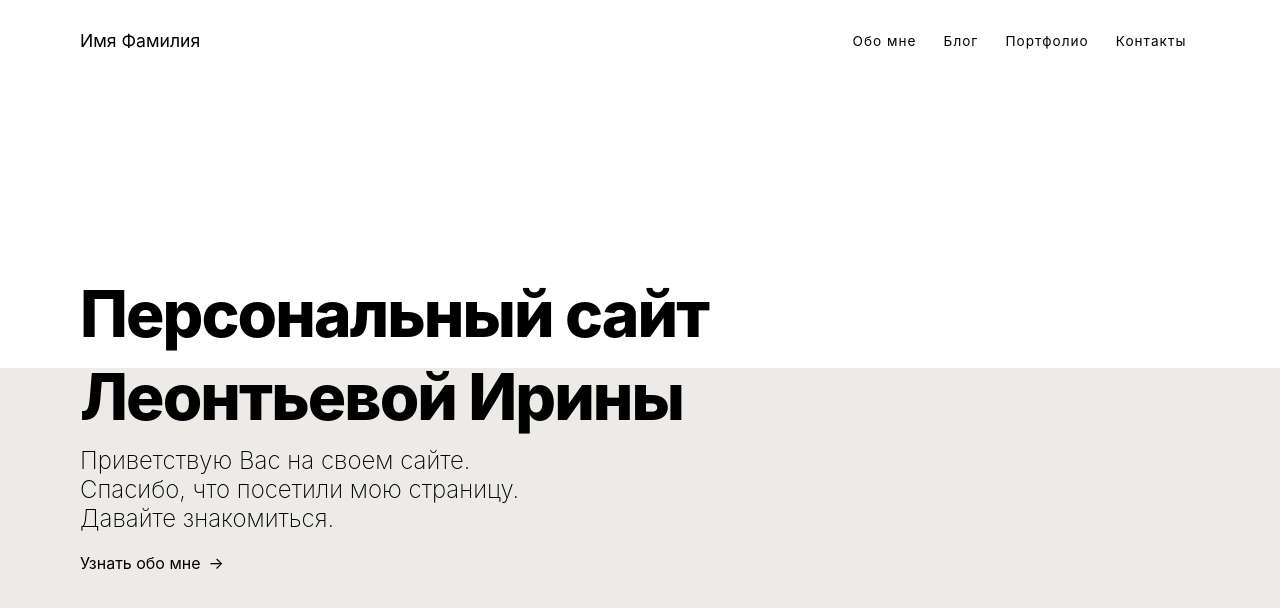
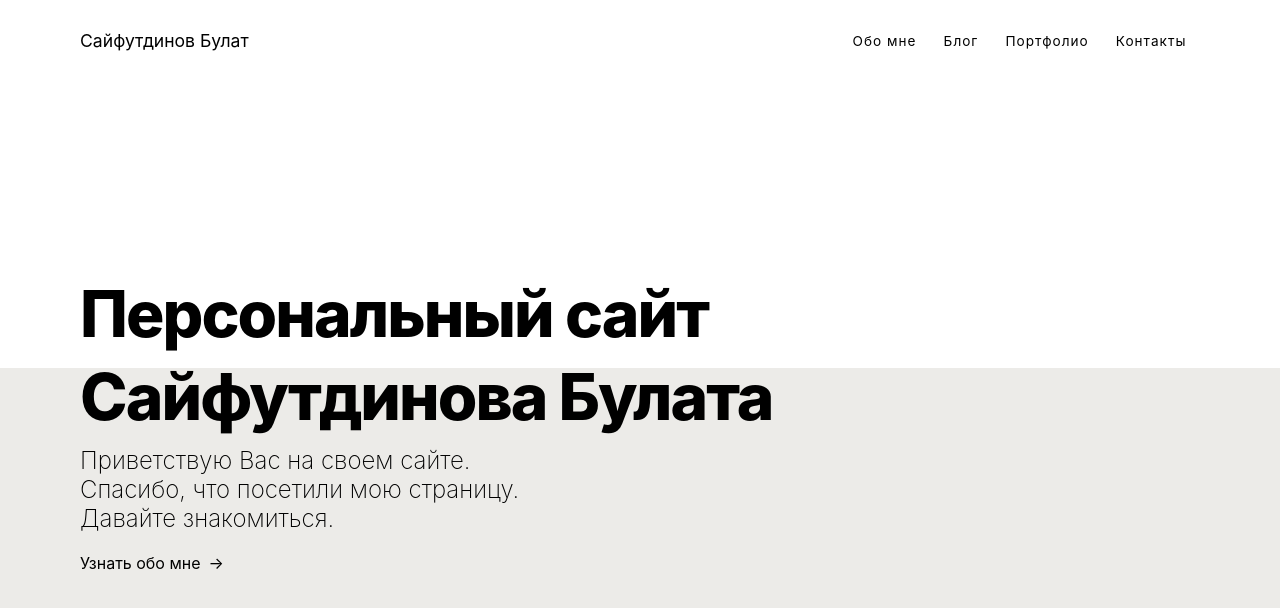
Before and after one commit to irina309/svelte-test, a SvelteKit app: page / in a window 1280 px wide. Shown: the top 608 px of the page. Built offline with nearby package versions, Linux system fonts and the light colour scheme.

Commit message:
change error

```diff
--- a/src/routes/+layout.svelte
+++ b/src/routes/+layout.svelte
@@ -1,10 +1,10 @@
 <nav>
     <div class="nav-container">
-      <a href="/" class="nav-logo" title="Back to Homepage">Имя Фамилия</a>
+      <a href="/" class="nav-logo" title="Back to Homepage">Сайфутдинов Булат</a>
       <div class="nav-links">
         <a href="/about" class="link">Обо мне</a>
         <a href="/blog" class="link">Блог</a>
-        <a href="/projects" class="link">Портфолио</a>
+        <a href="/project" class="link">Портфолио</a>
         <a href="/contact" class="link">Контакты</a>
       </div>
     </div>
--- a/src/routes/+page.svelte
+++ b/src/routes/+page.svelte
@@ -1,5 +1,5 @@
 <svelte:head>
-<title>Леонтьева Ирина</title>
+<title>Сайфутдинов Булат</title>
 </svelte:head>
 
 <div class='container'>
@@ -9,7 +9,7 @@
                 <div class='info-text'>
                     <h1>
                         <p class='animate-text-1'>Персональный сайт</p>
-                        <p class='text-2'>Леонтьевой Ирины</p>
+                        <p class='text-2'>Сайфутдинова Булата</p>
                     </h1>
                 </div>
                 <h2 class='subtitle'>
--- a/src/routes/blog/+page.svelte
+++ b/src/routes/blog/+page.svelte
@@ -10,7 +10,7 @@
         <h2>{page.title}</h2>
         <p>{page.body}</p>
         <p class='readmore'>
-          <a class='link' href={`/blog/posts/${page.id}`}>
+          <a class='link' href={`/blog/post/${page.id}`}>
             Читать далее
           </a>
         </p>
--- a/src/routes/blog/routes.js
+++ b/src/routes/blog/routes.js
@@ -5,9 +5,9 @@ export const routes = [
       body: 'В этой записи я расскажу о проекте "Код будущего" и о моем участии в нем..',
     },
     {
-        "id": 2,
-        "title": "Мои планы",
-        "body": "В будущем я буду возможно веб-раработчиком."
+      id: 2,
+      title: "Мои планы",
+      body: "В будущем я буду возможно веб-раработчиком."
       },
 
   ];
--- a/src/routes/project/apps/1/+page.svelte
+++ b/src/routes/project/apps/1/+page.svelte
@@ -23,7 +23,7 @@
 </main>
 
 <script>
-import Icon from '../../../../components/Icon.svelte'
+import Icon from '../../../../component/Icon.svelte'
 
 let newItem = "";
 let todoList = [];
```
